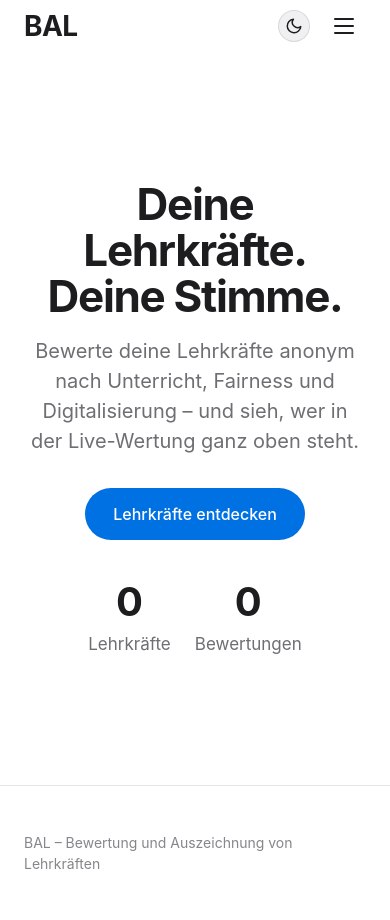
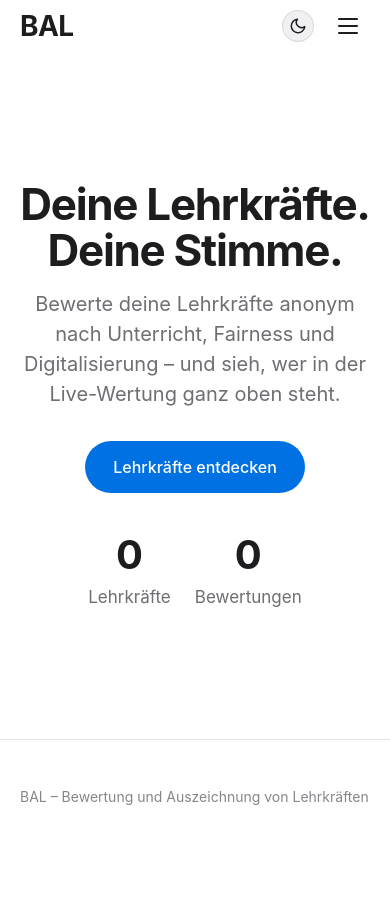
Before and after one commit to RYZE-101/BAL, a Django app: page / in a window 390 px wide. After the commit the page ends 805 px from the top, so only its background shows below. Run offline with Django 5.2, Linux system fonts and the light colour scheme; data that the repository does not hold is empty.

Commit message:
style: Responsive-Rundgang - zentrales Container-Padding-Token
- Neues --container-padding: clamp(20px, 5vw, 64px) für .container/
  .container-narrow/.hero -> konsistenter Seitenabstand auf allen Breiten
  (keine verstreuten Einzelwerte), min. 20px auf kleinen Screens
- Mobile-Podium: min-height auto (gestapelte Karten auf Inhalt), statt fester
  Höhe -> kein unnötiger Leerraum
- Alle Hauptseiten nutzen das Token; Grids fallen auf Mobile in eine Spalte,
  auf grossen Monitoren begrenzt der 1080px-Container die Breite

```diff
--- a/static/css/style.css
+++ b/static/css/style.css
@@ -111,6 +111,7 @@
     /* --- Container --- */
     --container-max: 1080px;
     --container-narrow: 720px;
+    --container-padding: clamp(20px, 5vw, 64px);
 }
 
 /* ---------- Dark Mode ---------- */
@@ -172,14 +173,14 @@ a:hover { text-decoration: underline; }
     width: 100%;
     max-width: var(--container-max);
     margin: 0 auto;
-    padding: 0 var(--space-5);
+    padding: 0 var(--container-padding);
 }
 
 .container-narrow {
     max-width: var(--container-narrow);
     margin: 0 auto;
     width: 100%;
-    padding: 0 var(--space-5);
+    padding: 0 var(--container-padding);
 }
 
 /* ---------- Header / Nav (Apple-typisch: transluzent + blur) ---------- */
@@ -347,7 +348,7 @@ body.menu-open { overflow: hidden; }
 /* ---------- Hero ---------- */
 .hero {
     text-align: center;
-    padding: var(--spacing-5xl) var(--space-5) var(--spacing-3xl);
+    padding: var(--spacing-5xl) var(--container-padding) var(--spacing-3xl);
 }
 .hero h1 {
     font-size: var(--font-size-hero);
@@ -896,7 +897,7 @@ body.menu-open { overflow: hidden; }
     .ranking-podium { flex-wrap: wrap; }
     .podium-place { flex-basis: 100%; }
     .podium-1 .podium-card, .podium-2 .podium-card, .podium-3 .podium-card {
-        height: auto;
+        min-height: auto;
         border-radius: var(--radius-lg);
         animation: none;
         opacity: 1;
```
